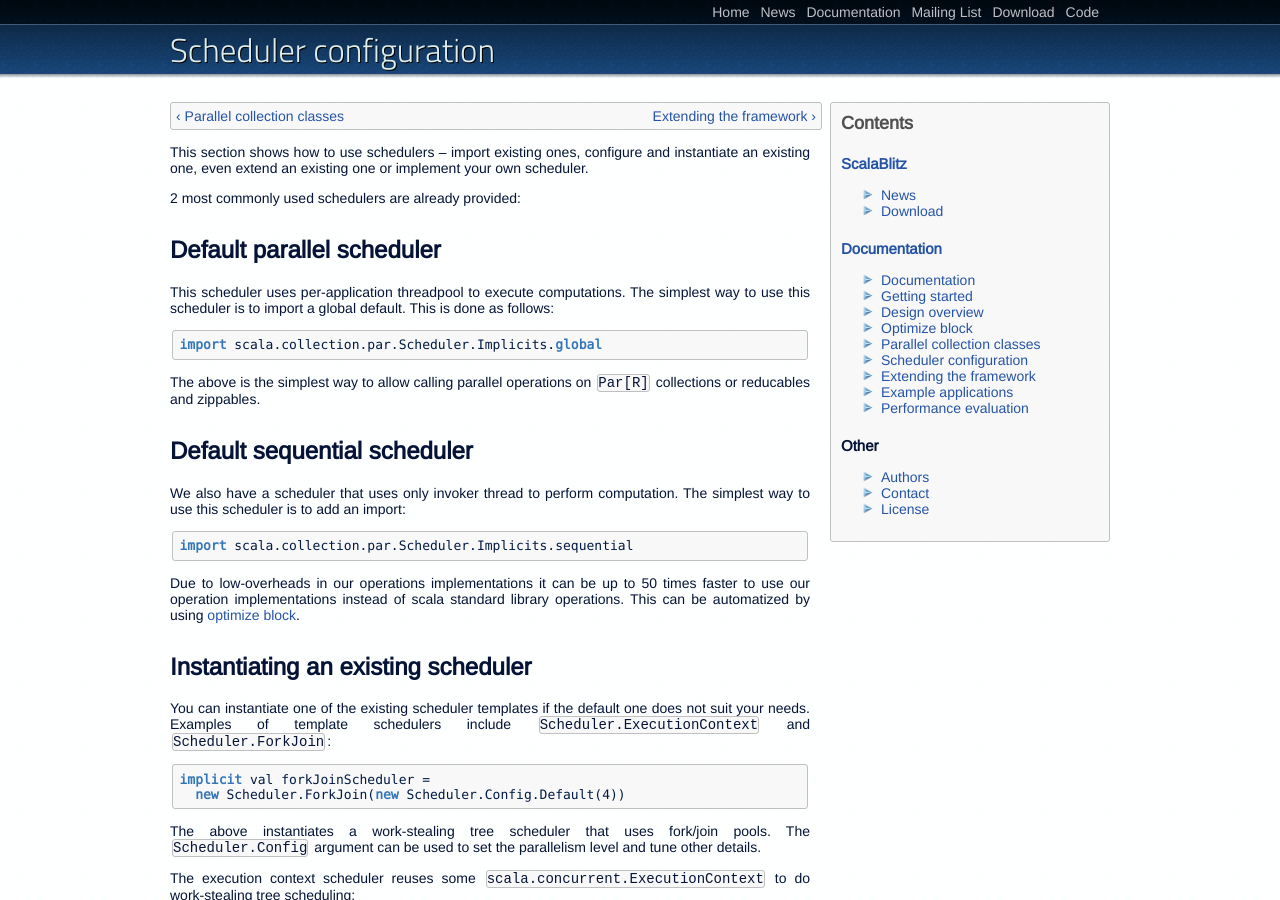
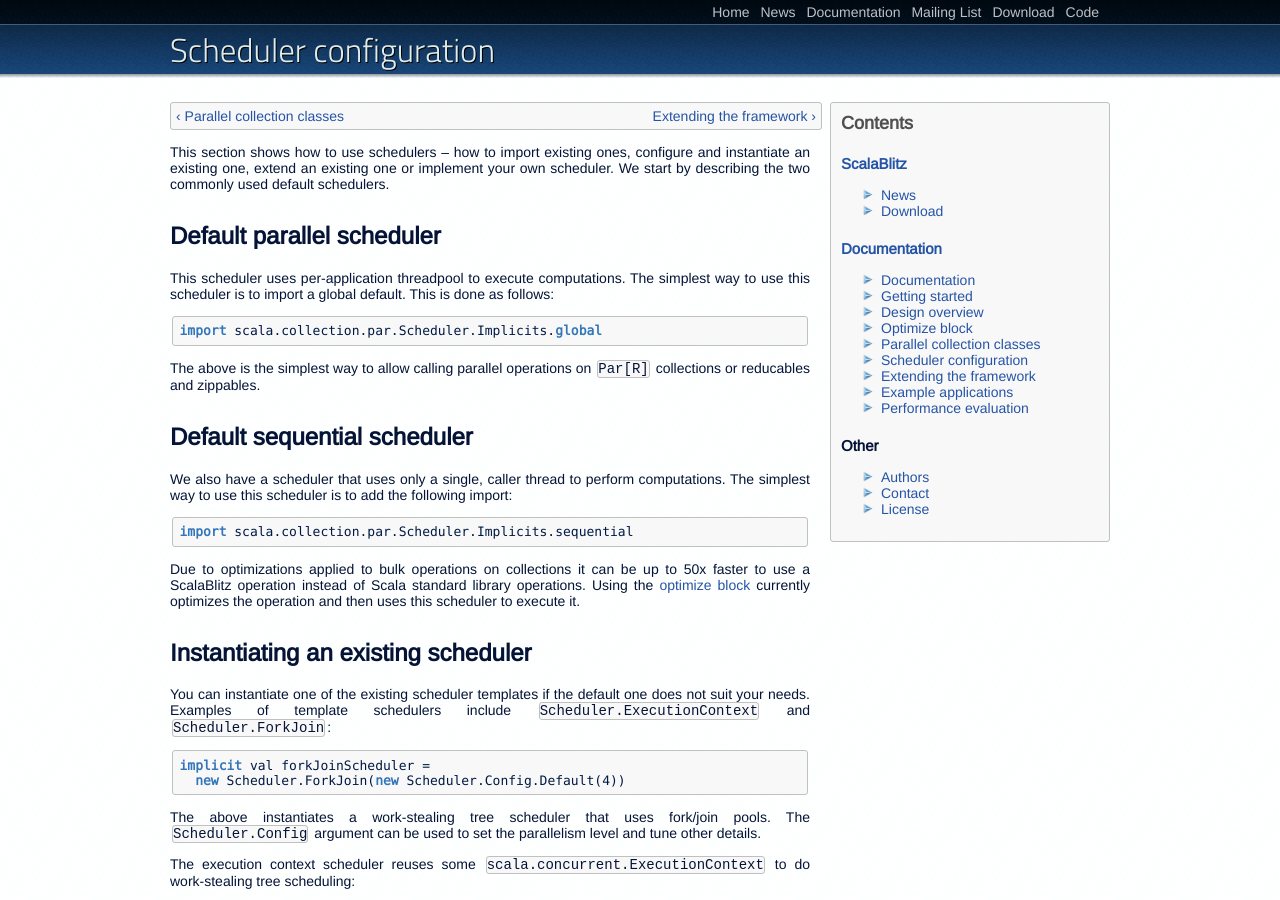
Before and after one commit to scala-blitz/scala-blitz.github.com, a Jekyll site: the page built from home/documentation/scheduler.md, in a window 1280 px wide and 900 px high. Built offline with Jekyll 4.4.1, drawn with Linux system fonts in a browser that asks for light colours.

Commit message:
Update scheduler.md

```diff
--- a/home/documentation/scheduler.md
+++ b/home/documentation/scheduler.md
@@ -10,11 +10,11 @@ outof: 9
 
 
 
-This section shows how to use schedulers -- import existing ones,
+This section shows how to use schedulers -- how to import existing ones,
 configure and instantiate an existing one,
-even extend an existing one or implement your own scheduler.
+extend an existing one or implement your own scheduler.
+We start by describing the two commonly used default schedulers.
 
-2 most commonly used schedulers are already provided:
 ## Default parallel scheduler
 
 This scheduler uses per-application threadpool to execute computations.
@@ -28,12 +28,13 @@ or reducables and zippables.
 
 ## Default sequential scheduler
 
-We also have a scheduler that uses only invoker thread to perform computation.
-The simplest way to use this scheduler is to add an import:
+We also have a scheduler that uses only a single, caller thread to perform computations.
+The simplest way to use this scheduler is to add the following import:
 
     import scala.collection.par.Scheduler.Implicits.sequential
 
-Due to low-overheads in our operations implementations it can be up to 50 times faster to use our operation implementations instead of scala standard library operations. This can be automatized by using [optimize block]({{ homedir }}/home/documentation/optimize.html).
+Due to optimizations applied to bulk operations on collections it can be up to 50x faster to use a ScalaBlitz operation
+ instead of Scala standard library operations. Using the [optimize block]({{ homedir }}/home/documentation/optimize.html) currently optimizes the operation and then uses this scheduler to execute it.
 
 ## Instantiating an existing scheduler
 
```
